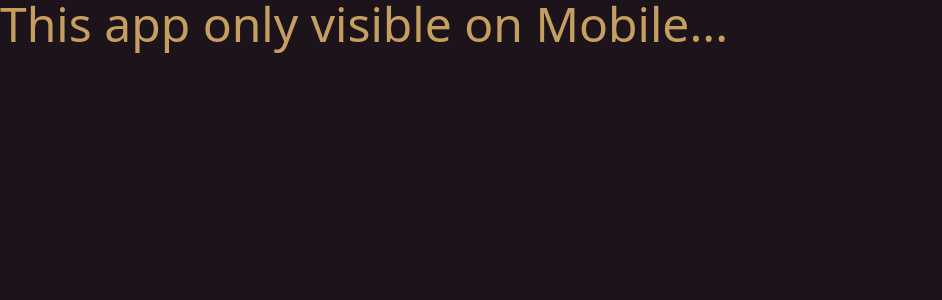
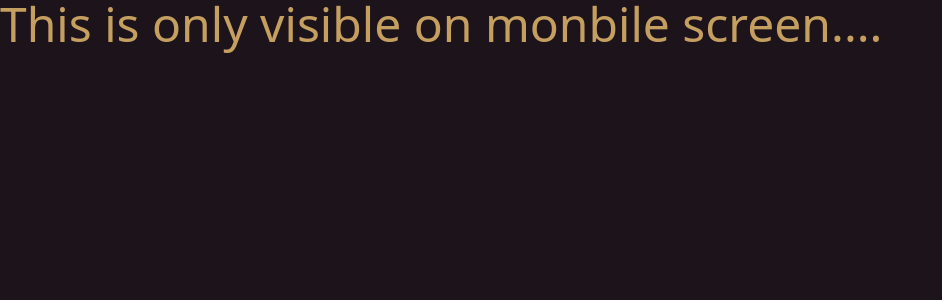
Before and after one commit to sakibansari546/Chatify, a React (Vite) app in the folder frontend/: page /login in a window 1280 px wide. Shown: the top 300 px of the page, without its empty margins (0-942 px from the left). Built offline with nearby package versions, Linux system fonts and the light colour scheme; no server answers.

Commit message:
Update App.jsx

```diff
--- a/frontend/src/App.jsx
+++ b/frontend/src/App.jsx
@@ -56,7 +56,7 @@ function App() {
 
   return (
     <div className='bg-base-200' data-theme={theme}>
-      <div className="hidden md:block w-full h-screen text-5xl flex items-center justify-center">This app only visible on Mobile...</div>
+      <div className="hidden md:block w-full h-screen text-5xl flex items-center justify-center"><h1>This is only visible on monbile screen....</h1></div>
       <div className="block md:hidden">
       <Routes>
         <Route path='/' element={<Navbar />} >
```
